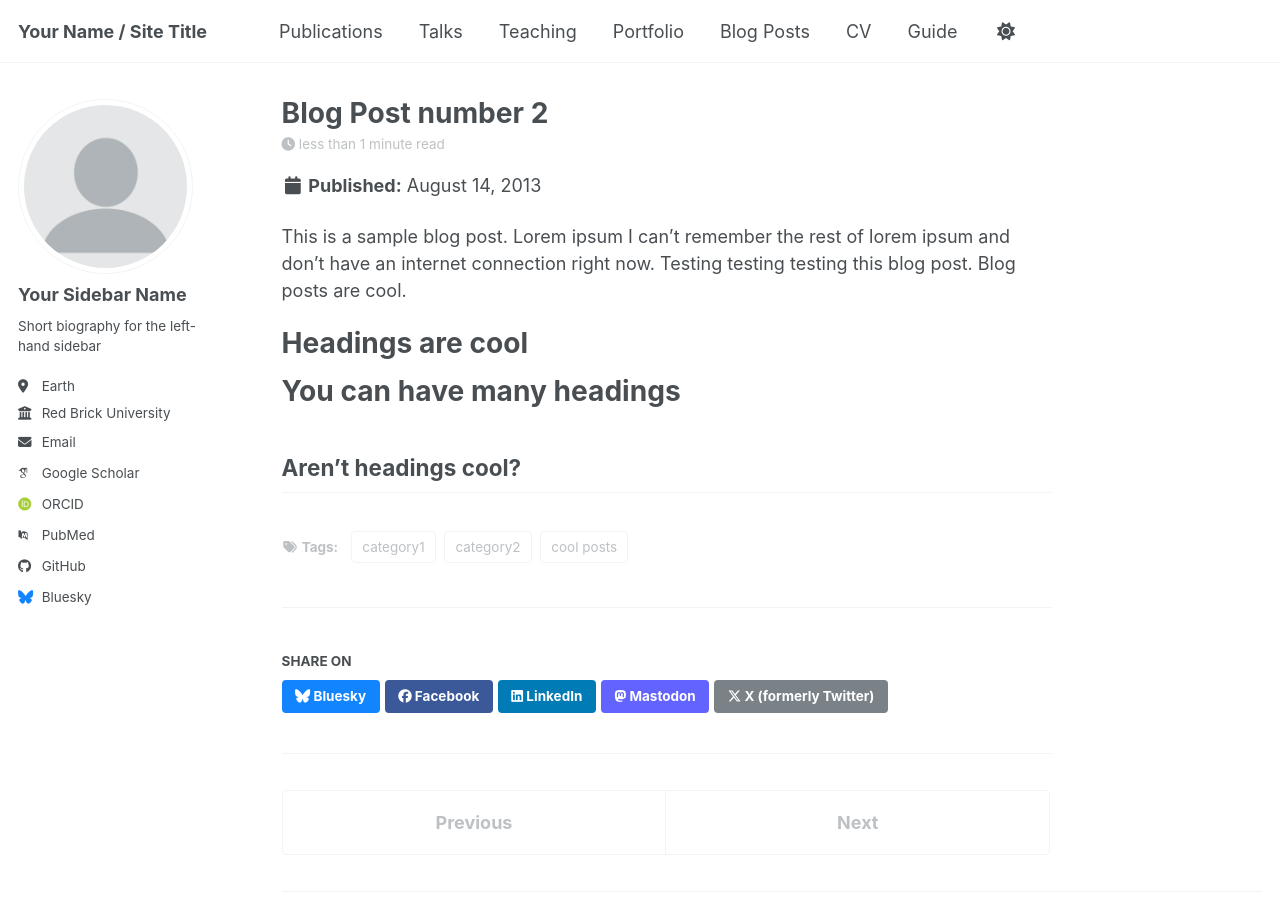
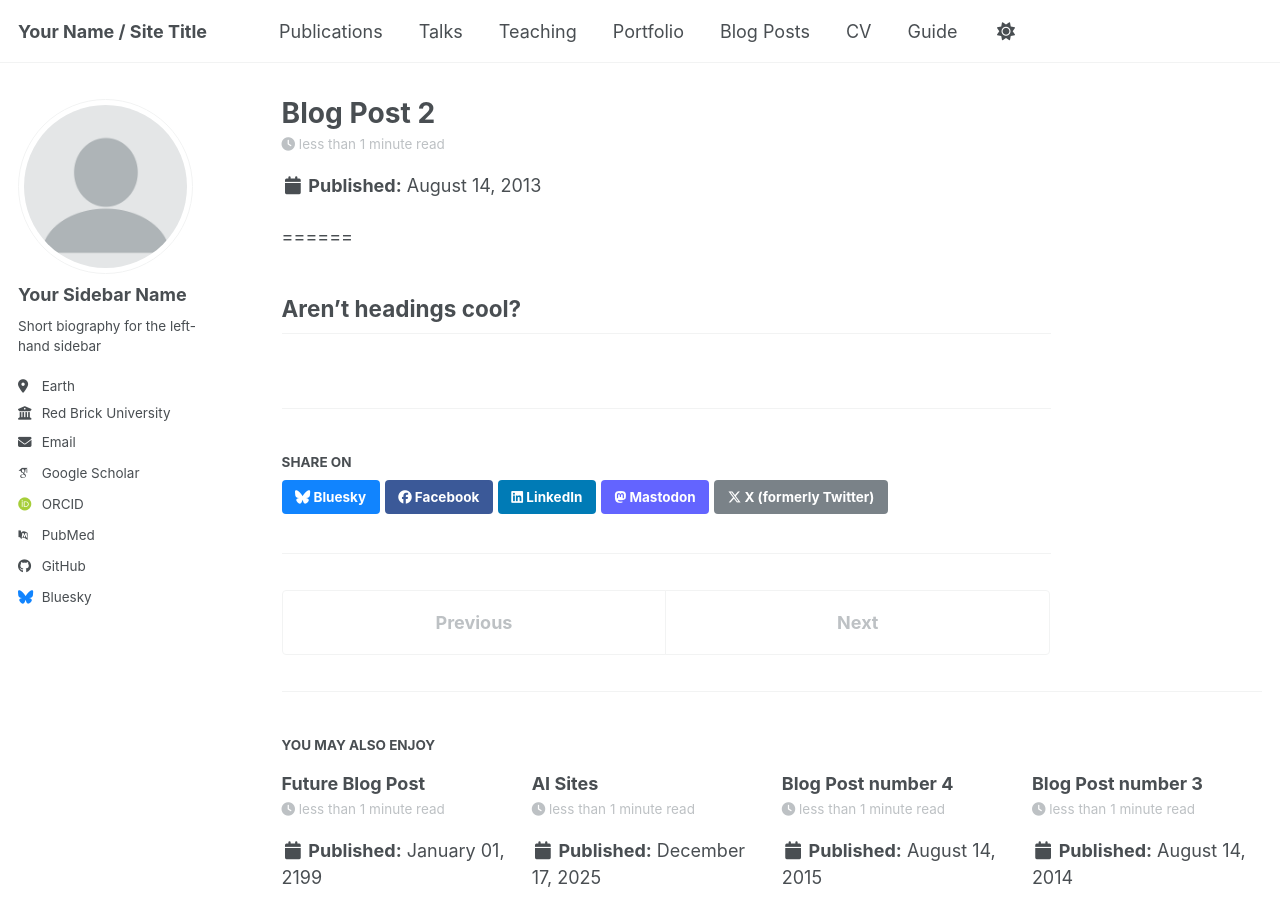
Before and after one commit to s-afanasiev/s-afanasiev.github.io, a Jekyll site: the page built from _posts/2013-08-14-blog-post-2.md, in a window 1280 px wide and 900 px high. Built offline with Jekyll 4.4.1, drawn with Linux system fonts in a browser that asks for light colours; some web fonts are replaced; a script bundle is joined from its source files by our own code; library files that are not in the unit come from our copies.

Commit message:
Update 2013-08-14-blog-post-2.md

```diff
--- a/_posts/2013-08-14-blog-post-2.md
+++ b/_posts/2013-08-14-blog-post-2.md
@@ -1,19 +1,4 @@
----
-title: 'Blog Post number 2'
-date: 2013-08-14
-permalink: /posts/2013/08/blog-post-2/
-tags:
-  - cool posts
-  - category1
-  - category2
----
 
-This is a sample blog post. Lorem ipsum I can't remember the rest of lorem ipsum and don't have an internet connection right now. Testing testing testing this blog post. Blog posts are cool.
-
-Headings are cool
-======
-
-You can have many headings
 ======
 
 Aren't headings cool?
```
